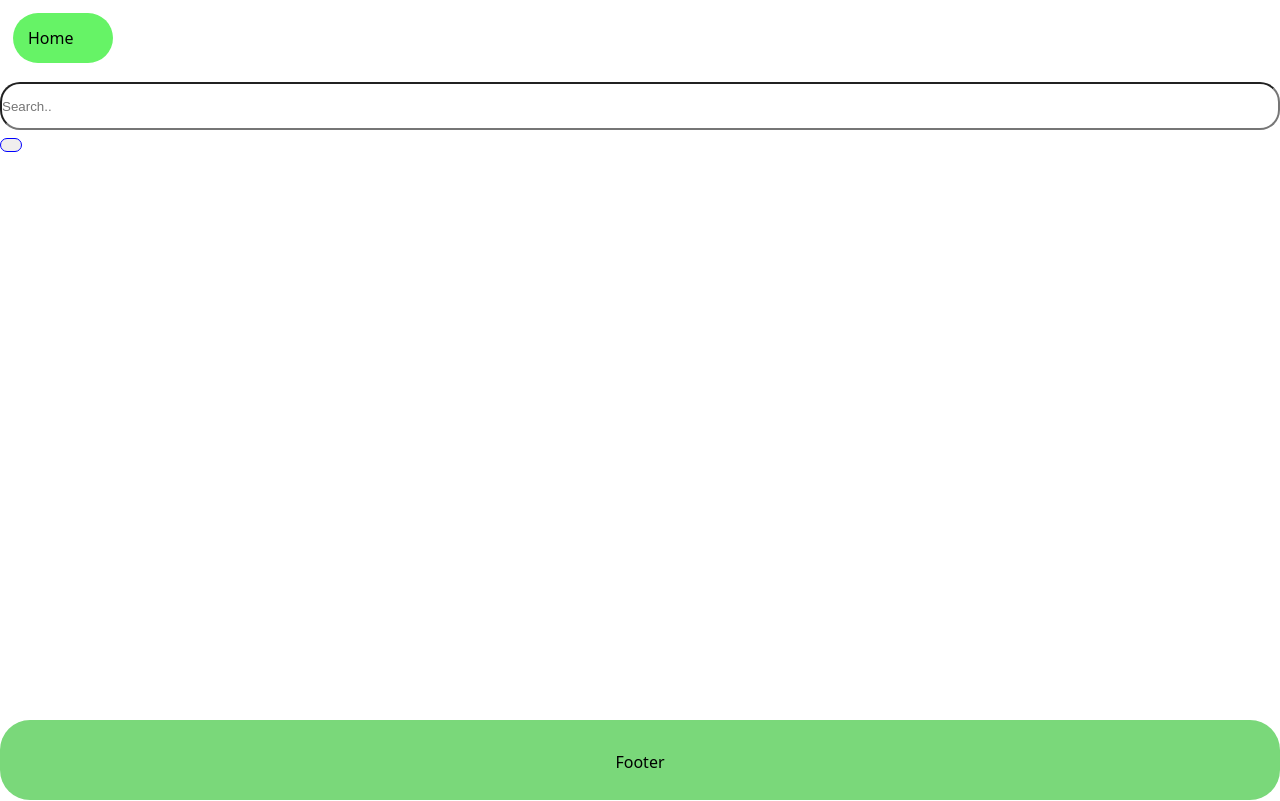
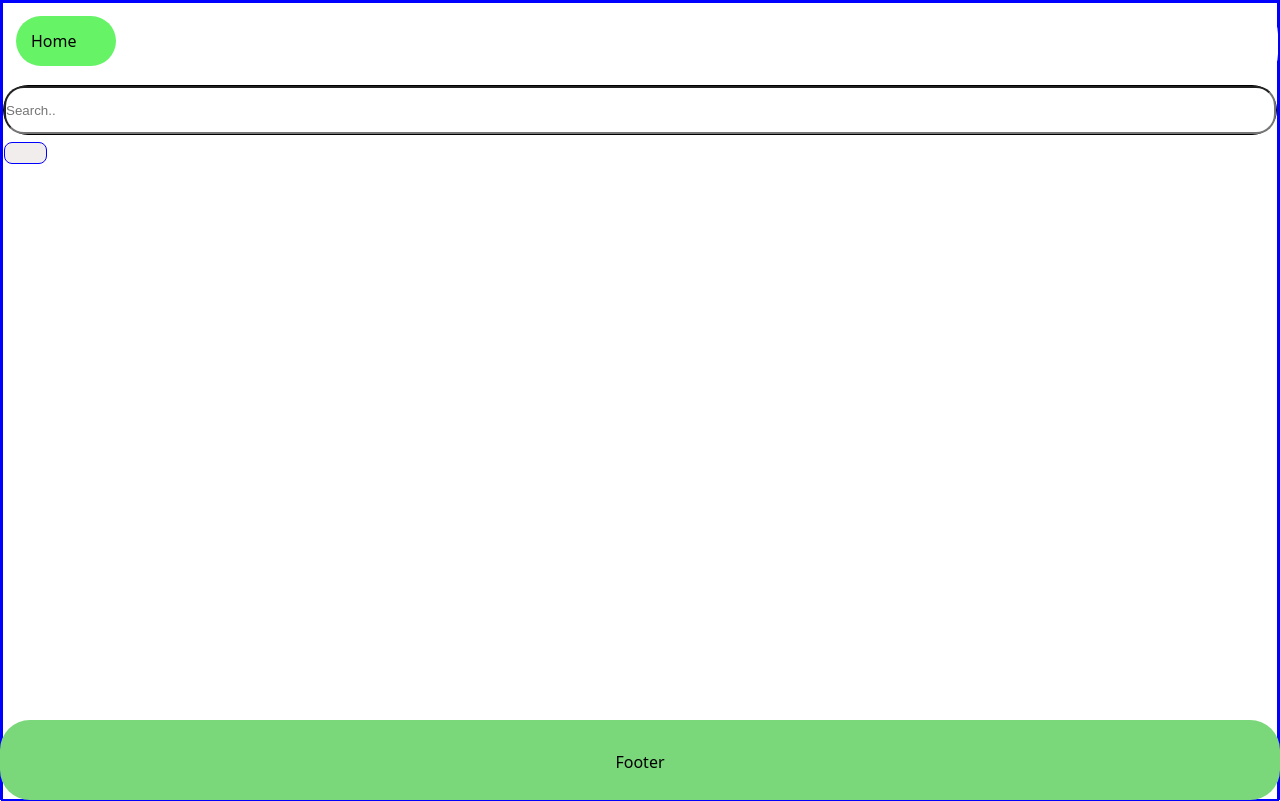
Before and after one commit to Shantela21/react-ts-task-2, a React (Vite) app: page / in a window 1280 px wide. Built offline with nearby package versions, Linux system fonts and the light colour scheme.

Commit message:
feat: styled the navbar and the search bar

```diff
--- a/package.json
+++ b/package.json
@@ -11,7 +11,8 @@
   },
   "dependencies": {
     "react": "^19.1.1",
-    "react-dom": "^19.1.1"
+    "react-dom": "^19.1.1",
+    "react-icons": "^5.5.0"
   },
   "devDependencies": {
     "@eslint/js": "^9.33.0",
--- a/src/App.css
+++ b/src/App.css
@@ -8,10 +8,23 @@ body,
 #root {
   width: 100%;
   height: 100%;
-  /* border: 1px solid blue; */
+  border: 1px solid blue;
   /* font-family: Arial, Helvetica, sans-serif; */
 }
+/* .container{
+  border: 1px solid red;
+  display: flex;
+} */
+/* .vault-list{
+  display: flex;
+  text-align: center;
+  align-items: center;
+  left: 0;
+  top: 0;
+  border: 1px solid red;
+  width: 100%;
 
+} */
 .topnav{
   /* border: 1px solid red; */
   width: 100%;
@@ -37,14 +50,15 @@ body,
 }
 .search-container{
   width: 100%;
-  /* border: 1px solid red; */
+  border: 1px solid black;
+  border-radius: 25px;
 }
 .search-container button {
   float: left;
-  padding: 6px 10px;
+  /* padding: 6px 10px; */
   margin-top: 8px;
   margin-right: 16px;
-  background: #f0eeee;
+  background: hwb(0 93% 5%);
   font-size: 17px;
   border: 1px solid blue;
   cursor: pointer;
--- a/src/App.tsx
+++ b/src/App.tsx
@@ -2,12 +2,14 @@ import './App.css'
 import Footer from './components/Footer'
 import Navbar from './components/Navbar'
 import SearchBar from './components/SearchBar'
+import Title from './components/Title'
 
 function App() {
 
 
   return (
     <>
+    <Title/>
       <Navbar/>
       <SearchBar/>
       <Footer/>
--- a/src/components/Buttons.tsx
+++ b/src/components/Buttons.tsx
@@ -3,7 +3,9 @@ import React from 'react'
 export default function Buttons() {
   return (
     <div>
+      <div className='add-container'>
 
+      </div>
     </div>
   )
 }
--- a/src/components/Navbar.tsx
+++ b/src/components/Navbar.tsx
@@ -2,7 +2,7 @@ import React from 'react'
 
 export default function Navbar() {
   return (
-    <div>
+    <div className='container'>
      <div className='topnav'>
         <a className='active' href='#home'>Home</a>
         {/* <a className='product' href='#product'>Product</a> */}
--- a/src/components/SearchBar.tsx
+++ b/src/components/SearchBar.tsx
@@ -5,7 +5,7 @@ export default function SearchBar() {
     <div>
        <div className="search-container">
          <form action="/action_page.php">
-           <input type="text" placeholder="Search.." alt="search"/>
+           <input type="text" placeholder="Search.." alt="search"></input>
              <button type="submit"><i className="fa fa-search"></i></button>
          </form>
   </div>
--- /dev/null
+++ b/src/components/Title.tsx
@@ -0,0 +1,11 @@
+import React from 'react'
+
+export default function Title() {
+  return (
+    <div className='vault-list'>
+      <h1>
+        {/* <strong>VAULT LIST</strong> */}
+      </h1>
+    </div>
+  );
+}
```
Also changed, not shown: 2 other files (tests, documents, lock files or other folders).
